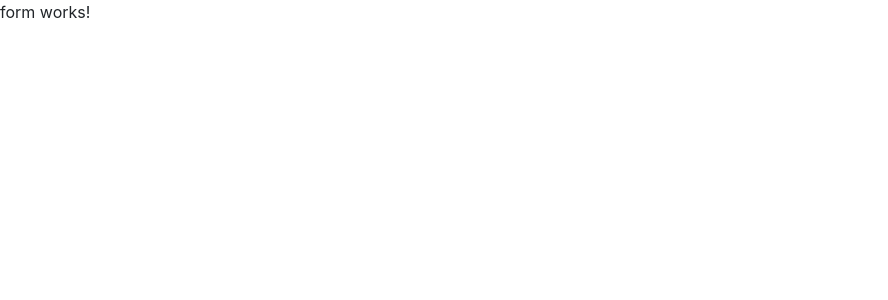
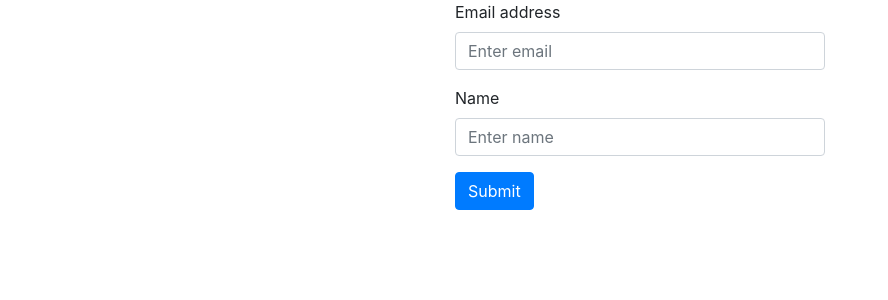
Before and after one commit to ferge22/FormPaysol, an Angular app: page / in a window 1280 px wide. Shown: the top 300 px of the page, without its empty margins (0-888 px from the left). Built offline with nearby package versions, Linux system fonts and the light colour scheme.

Commit message:
formGroup init with template(bootstrap styles)

```diff
--- a/src/app/app.module.ts
+++ b/src/app/app.module.ts
@@ -4,6 +4,7 @@
 import { AppRoutingModule } from './app-routing.module';
 import { AppComponent } from './app.component';
 import { FormComponent } from './form/form.component';
+import { FormsModule, ReactiveFormsModule } from '@angular/forms';
 
 @NgModule({
   declarations: [
@@ -12,7 +13,9 @@
   ],
   imports: [
     BrowserModule,
-    AppRoutingModule
+    AppRoutingModule,
+    FormsModule,
+    ReactiveFormsModule
   ],
   providers: [],
   bootstrap: [AppComponent]
--- a/src/app/form/form.component.html
+++ b/src/app/form/form.component.html
@@ -1 +1,26 @@
-<p>form works!</p>
+<div class="container">
+  <form [formGroup]="form" (ngSubmit)="submit()">
+    <div class="form-group">
+      <label for="email">Email address</label>
+      <input
+        formControlName="email"
+        type="email"
+        class="form-control"
+        id="email"
+        placeholder="Enter email"
+      />
+    </div>
+
+    <div class="form-group">
+      <label for="name">Name</label>
+      <input
+        formControlName="name"
+        type="text"
+        class="form-control"
+        id="name"
+        placeholder="Enter name"
+      />
+    </div>
+    <button type="submit" class="btn btn-primary">Submit</button>
+  </form>
+</div>
--- a/src/app/form/form.component.scss
+++ b/src/app/form/form.component.scss
@@ -0,0 +1,3 @@
+.container {
+  max-width: 400px;
+}
--- a/src/app/form/form.component.ts
+++ b/src/app/form/form.component.ts
@@ -1,15 +1,26 @@
 import { Component, OnInit } from '@angular/core';
+import { FormBuilder, FormGroup } from '@angular/forms';
 
 @Component({
   selector: 'app-form',
   templateUrl: './form.component.html',
-  styleUrls: ['./form.component.scss']
+  styleUrls: ['./form.component.scss'],
 })
 export class FormComponent implements OnInit {
+  form: FormGroup;
 
-  constructor() { }
+  constructor(private formBuilder: FormBuilder) {}
 
   ngOnInit(): void {
+    this.initForm();
   }
 
+  private initForm(): void {
+    this.form = this.formBuilder.group({
+      email: [null],
+      name: [null],
+    });
+  }
+
+  submit(): void {}
 }
--- a/tsconfig.json
+++ b/tsconfig.json
@@ -12,14 +12,12 @@
     "declaration": false,
     "downlevelIteration": true,
     "experimentalDecorators": true,
+    "strictPropertyInitialization": false,
     "moduleResolution": "node",
     "importHelpers": true,
     "target": "es2015",
     "module": "es2020",
-    "lib": [
-      "es2018",
-      "dom"
-    ]
+    "lib": ["es2018", "dom"]
   },
   "angularCompilerOptions": {
     "strictInjectionParameters": true,
```
